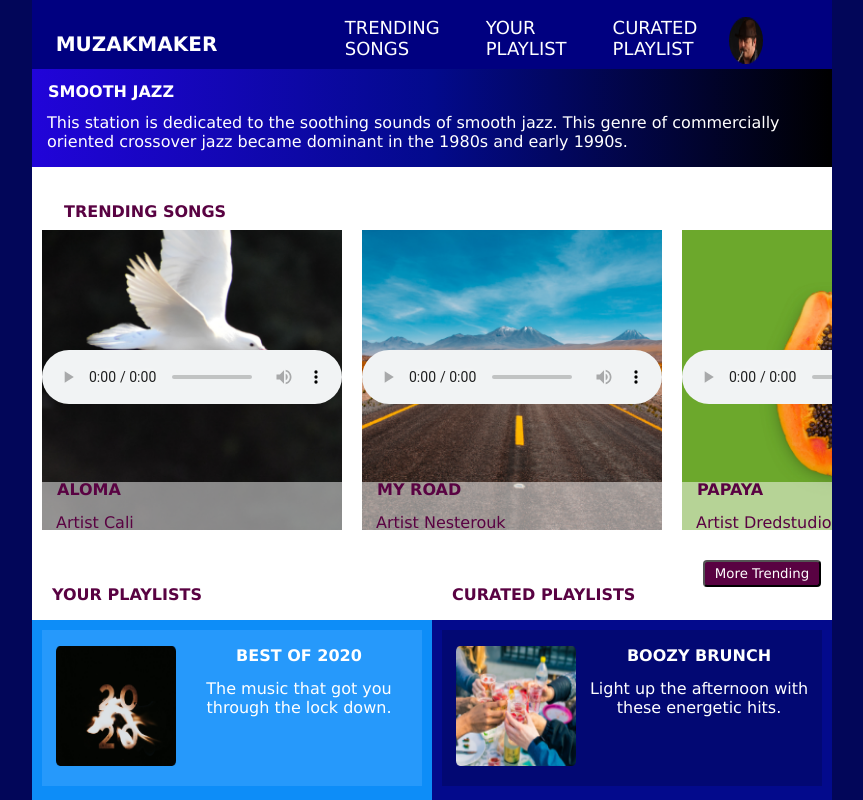
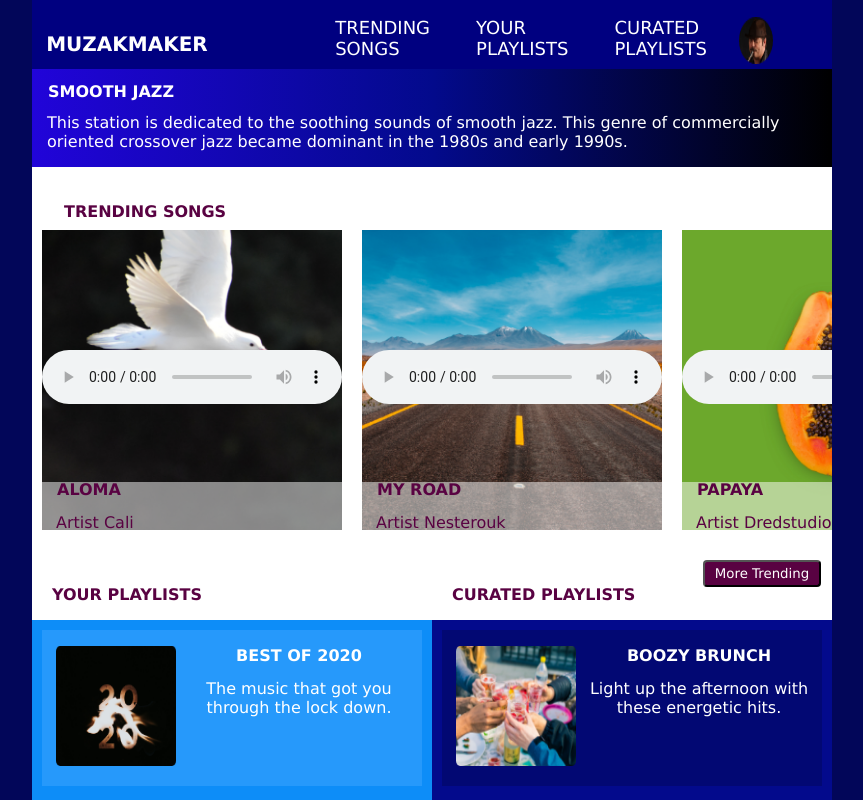
Before and after one commit to gquinte2/MAINSTREAM, a plain HTML site: page index.html in a window 1280 px wide. Shown: the top 800 px of the page, without its empty margins (208-1071 px from the left). Drawn offline with Linux system fonts and the light colour scheme.

Commit message:
Update index.html

```diff
--- a/index.html
+++ b/index.html
@@ -26,11 +26,11 @@
 						</a>
 						<a href="#">
 							YOUR <br />
-							PLAYLIST
+							PLAYLISTS
 						</a>
 						<a href="#">
 							CURATED <br />
-							PLAYLIST
+							PLAYLISTS
 						</a>
 						<img src="/MAINSTREAM/images/duke-silver.png" alt="duke-silver" />
 					</div>
```
